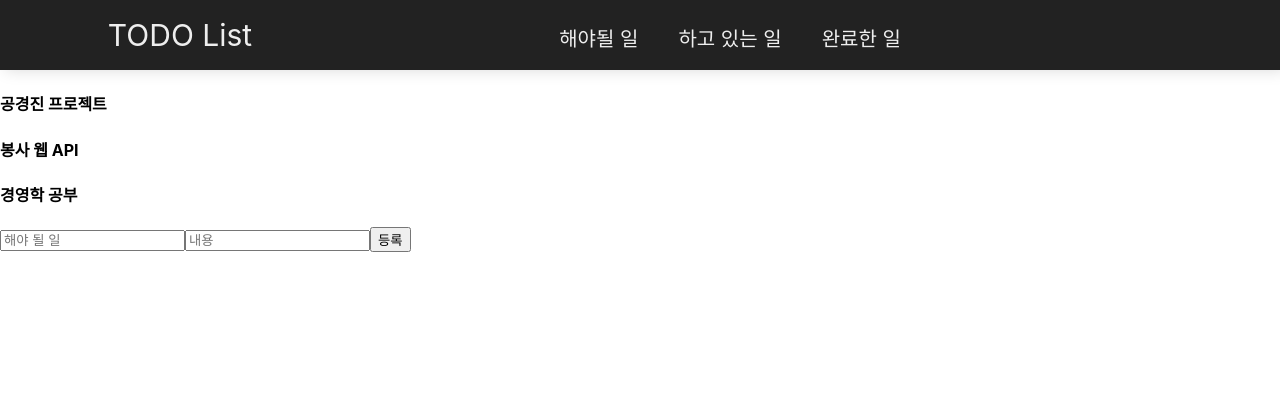
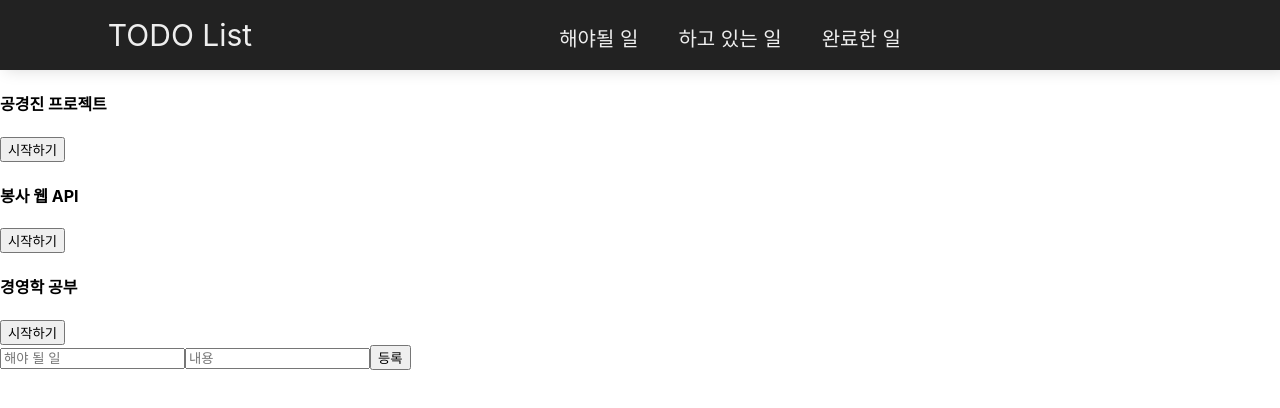
Before and after one commit to chobkyu/TODO-list-with-React, a React (Create React App) app in the folder react-app/: page / in a window 1280 px wide. Shown: the top 408 px of the page. Built offline with nearby package versions, Linux system fonts and the light colour scheme.

Commit message:
하고 있는 일 추가

```diff
--- a/react-app/src/App.js
+++ b/react-app/src/App.js
@@ -1,4 +1,3 @@
-import logo from './logo.svg';
 import './App.css';
 import {useRef, useState} from 'react';
 import CreateTodo from './CreateTodo';
@@ -21,17 +20,19 @@ function Header(){
   )
 
 }
-/*
-function Article(props){
-  console.log(props.title);
-  <h3>{props.title}</h3>
 
-}*/
 
-function ToDO({topic}){
+
+function ToDO(props){
+  const onclick = () => {
+    console.log(props.topic.title);
+    console.log(props.topic.body);
+    props.getTextValue(props.topic.title, props.topic.body);
+  }
   return(
     <div>
-      <h4>{topic.title}</h4>
+      <h4 key={props.key} title={props.topic.body}> {props.topic.title}</h4>
+      <button onClick={onclick}>시작하기</button>
     </div>
   )
 }
@@ -41,13 +42,21 @@ function App(){
     {id:1, title:'공경진 프로젝트',body:"딥러닝 파트 확인"},
     {id:2, title:"봉사 웹 API", body :"API 만들기"},
     {id:3, title:"경영학 공부", body :"경영학 듣기"}
-  ]);
+  ]);  //해야 될 일 객체
 
   const [inputs, setInputs] = useState({
     title:'',
     body:'',
 
-  });
+  });//해야 될 일 추가 객체
+
+  const [doing,setDoing] = useState([{
+    id:'',
+    title:'',
+    body:''
+  }
+
+  ]);
 
   const {title, body} = inputs;
 
@@ -59,6 +68,7 @@ function App(){
     })
   }
   const nextId = useRef(4);
+  const doingId = useRef(1);
 
   const onCreate =() =>{
     const topic = {
@@ -73,14 +83,33 @@ function App(){
     })
   }
 
+  const getTextValue = (title, body) => {  //하고 있는 일 추가
+    console.log(title+"  "+body)
+    const topic = {
+      id: doingId.current,
+      title:{title},
+      body:{body},
+    }
+
+    console.log({topic});
+
+    setDoing(prevList => [...prevList,topic]);
+    console.log({doing});
+  }
+
   nextId.current+=1;
+  doingId.current+=1;
+
+
+
 
   //let content = <Article title={topics.title}></Article>
   return (
     <div>
       <Header/>
+
       {topics.map(topic=>(
-        <ToDO topic={topic} key={topics.id}/>
+        <ToDO topic={topic} key={topics.id} getTextValue={getTextValue}/>
       ))}
       <CreateTodo
         title={title}
```
